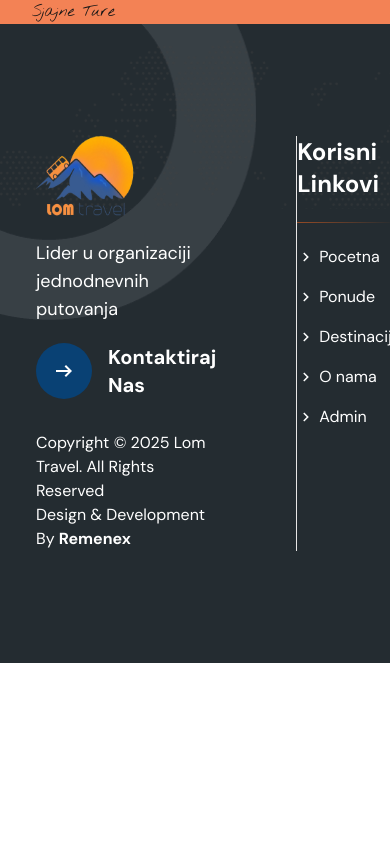
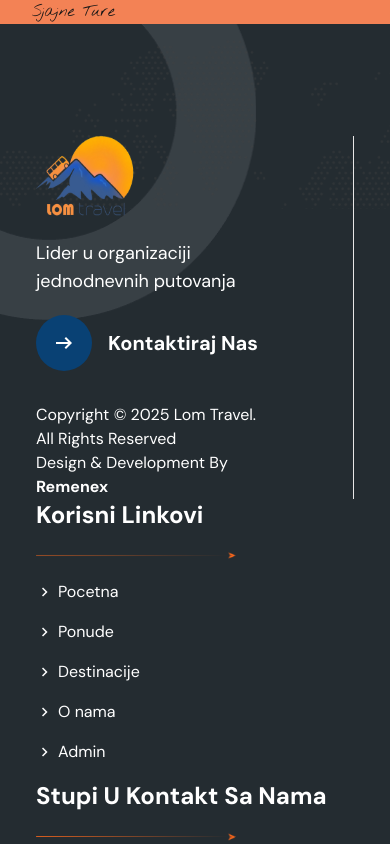
Before and after one commit to djordjeivanovic02/lomtravel, a Next.js app: page / in a window 390 px wide. Shown: the top 844 px of the page. Built offline with nearby package versions, Linux system fonts and the light colour scheme.

Commit message:
Started Working on Footer Responsive

```diff
--- a/app/components/footer.tsx
+++ b/app/components/footer.tsx
@@ -20,7 +20,7 @@ export default function Footer() {
         height={532}
         className="absolute top-4 left-1/2 -translate-x-1/2 z-10"
       />
-      <div className="container p-4 flex items-start justify-between relative z-20">
+      <div className="container p-4 flex-col md:flex-row flex items-start justify-between relative z-20">
         <div className="firstColumn pr-20 border-r-[1px] border-border">
           <Image
             src="/images/footer_logo.svg"
```
